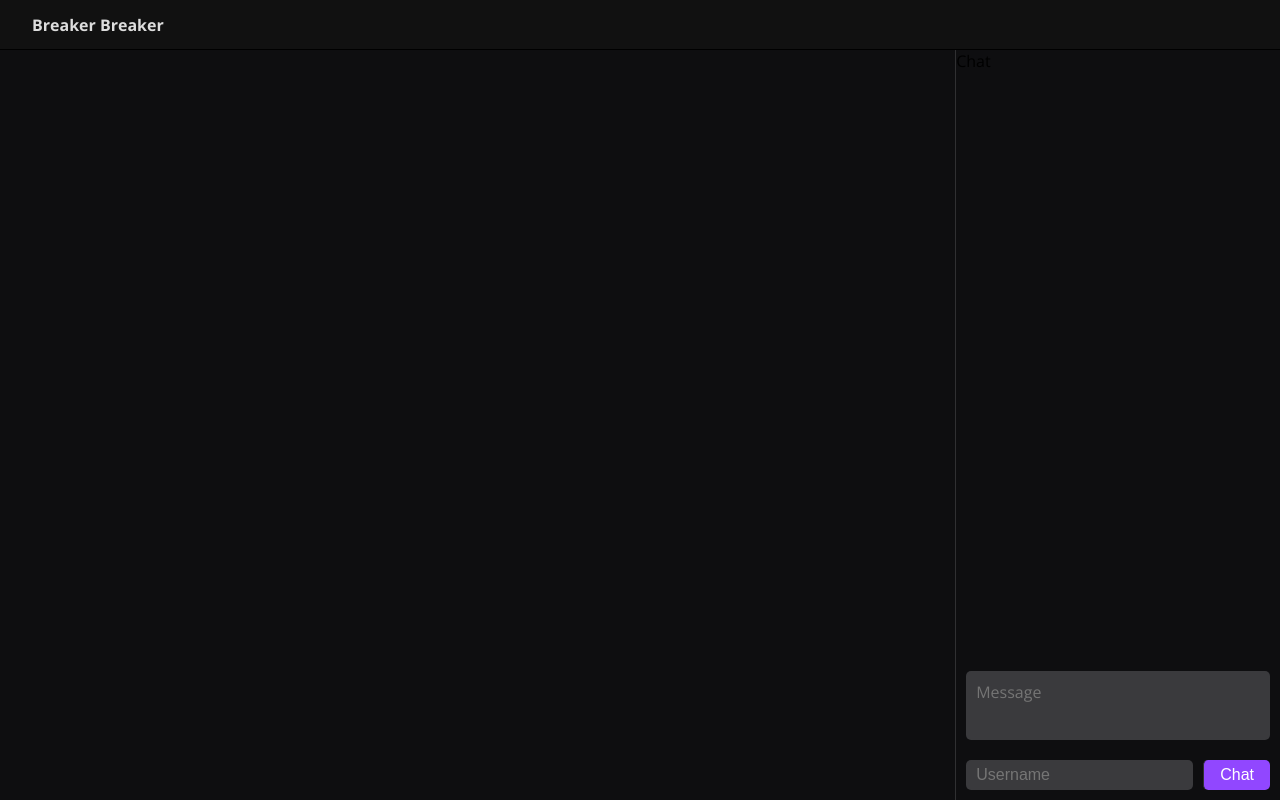
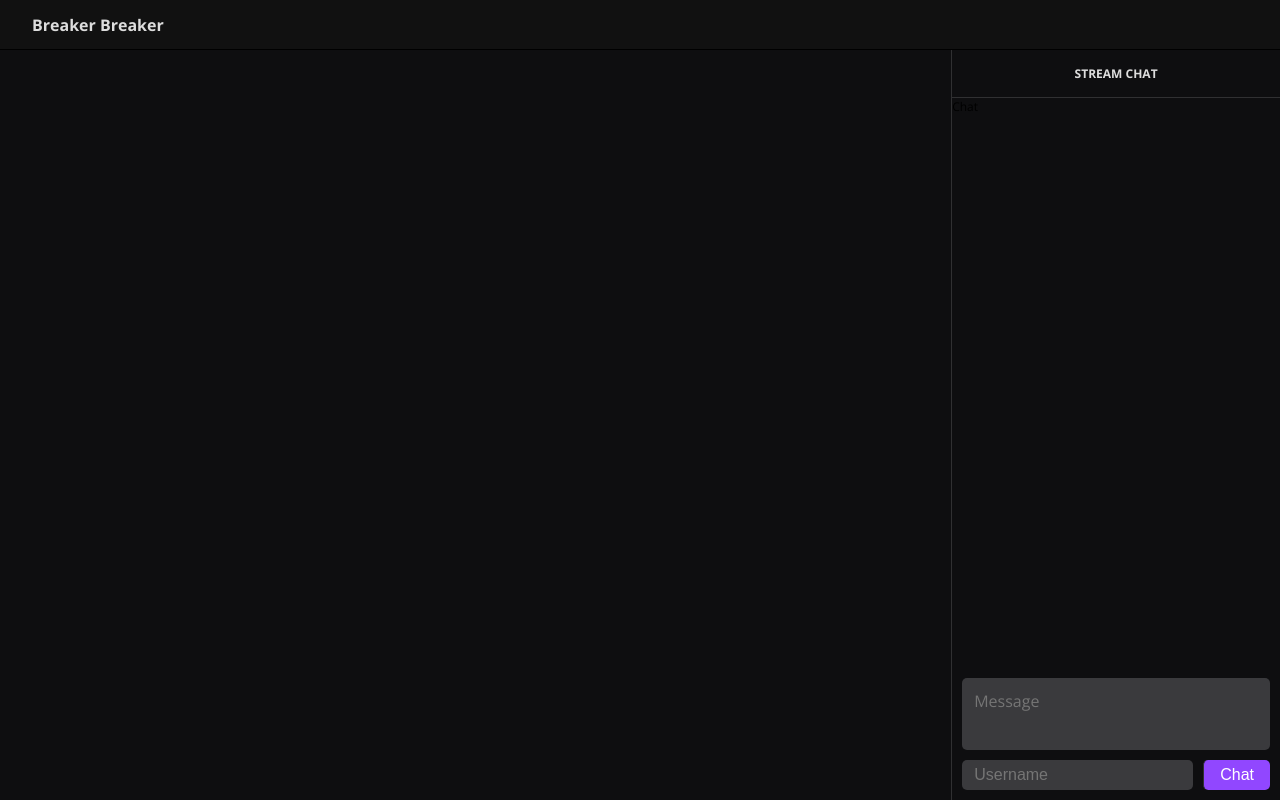
Before and after one commit to kevinchoinj/breaker2, a React (Create React App) app in the folder client/: page /1 in a window 1280 px wide. Built offline with nearby package versions, Linux system fonts and the light colour scheme.

Commit message:
more chat styling

```diff
--- a/client/src/components/stream/Chat.js
+++ b/client/src/components/stream/Chat.js
@@ -8,6 +8,7 @@ const StyledWrapper = styled.div`
   background-color: ${props => props.theme.colorBackground};
   display: flex;
   flex-direction: column;
+  font-size: 12px;
   @media screen and (max-width: 768px) {
     flex: 1;
     border-left: none;
@@ -25,16 +26,21 @@ const StyledInputWrapper = styled.form`
 const StyledInputTop = styled.div`
   flex: 1;
   textarea {
-    height: calc(100% - 20px);
+    height: calc(100% - 10px);
     width: calc(100% - 20px);
     resize: none;
     outline: none;
     border: none;
     font-size: 1rem;
     padding: 10px;
-    margin: 10px;
+    margin: 10px 10px 0 10px;
     border-radius: 5px;
     background-color: #3a3a3d;
+    border: 2px solid transparent;
+    &:focus {
+      border: 2px solid #9147ff;
+      background-color: #000;
+    }
   }
 `;
 const StyledInputBottom = styled.div`
@@ -52,6 +58,11 @@ const StyledInputBottom = styled.div`
     padding: 0 10px;
     border-radius: 5px;
     background-color: #3a3a3d;
+    border: 2px solid transparent;
+    &:focus {
+      border: 2px solid #9147ff;
+      background-color: #000;
+    }
   }
   button {
     margin-left: 10px;
@@ -69,10 +80,20 @@ const StyledInputBottom = styled.div`
     }
   }
 `;
-
+const StyledHeader = styled.div`
+  display: flex;
+  justify-content: center;
+  padding: 15px 0;
+  color: ${props => props.theme.colorText};
+  font-weight: 700;
+  border-bottom: ${props => props.theme.border};
+`;
 const Chat = () => {
   return (
     <StyledWrapper>
+      <StyledHeader>
+        STREAM CHAT
+      </StyledHeader>
       <StyledLogs>
         Chat
       </StyledLogs>
```
